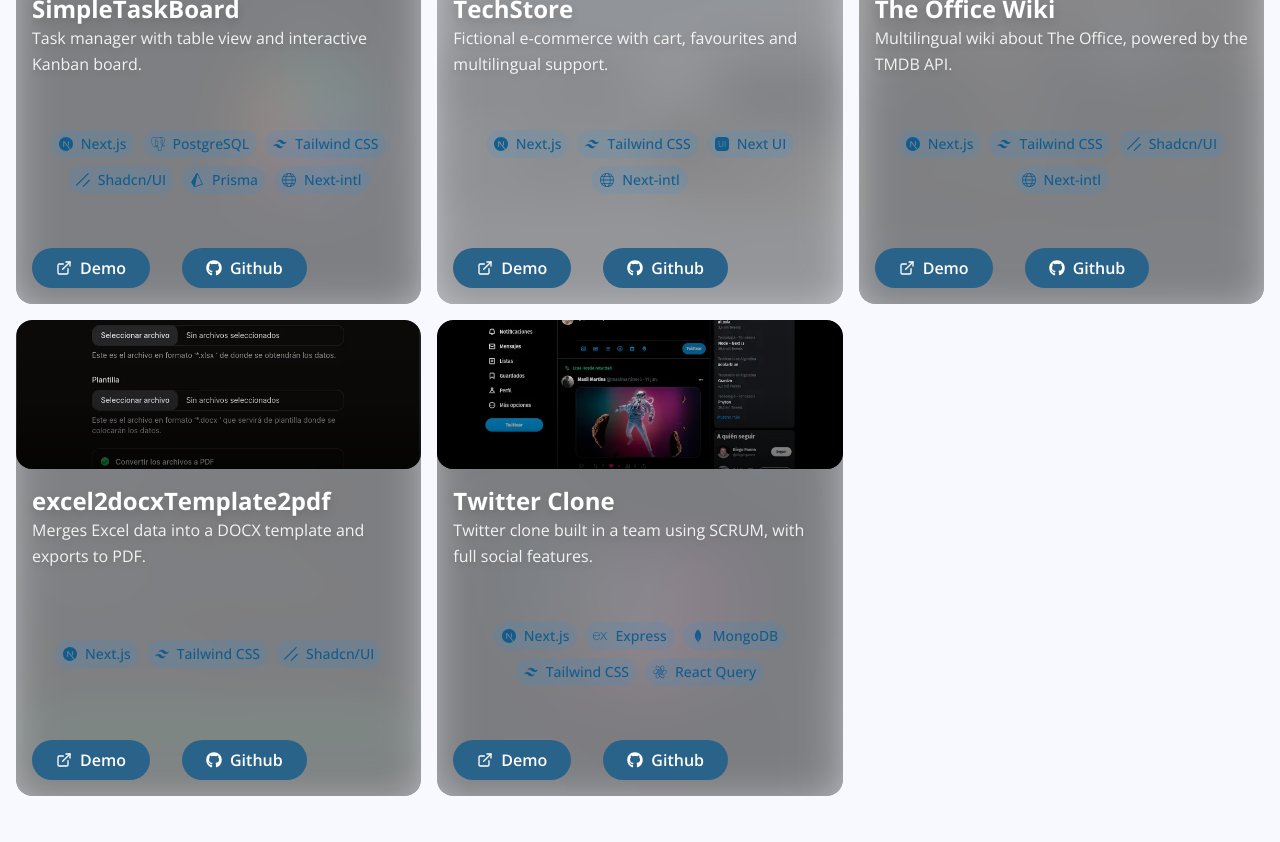
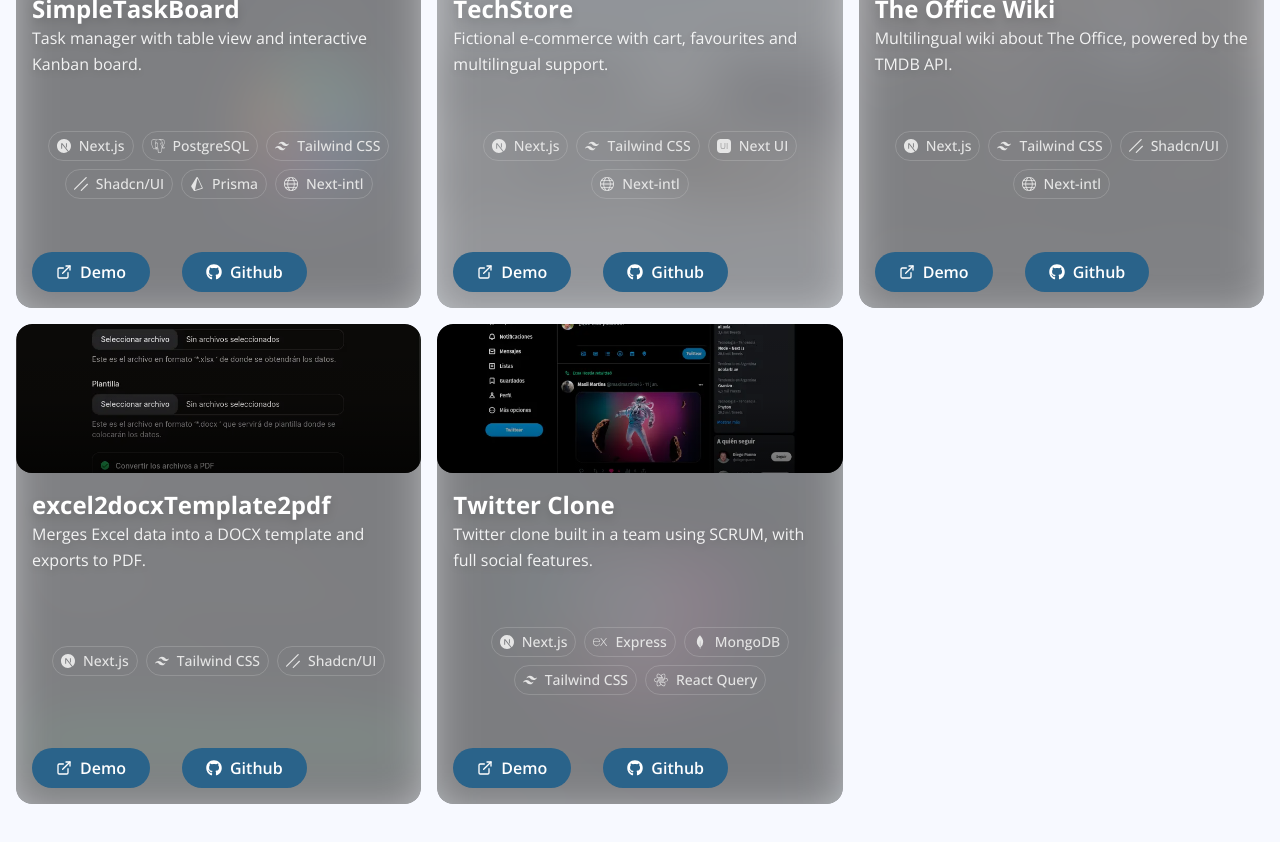
Before and after one commit to fernandobouchet/fernandobouchet.github.io, a Next.js app: page / in a window 1280 px wide. Shown: the part 1140-1982 px from the top of the page. Built offline with nearby package versions, Linux system fonts and the light colour scheme.

Commit message:
feat: update 'badge' style

```diff
--- a/components/ui/badge.tsx
+++ b/components/ui/badge.tsx
@@ -9,7 +9,7 @@ interface Props {
 const Badge = ({ text, className, icon }: Props) => {
   return (
     <div
-      className={`flex min-w-fit items-center gap-2 px-2 py-1 bg-secondary text-secondary-foreground rounded-full font-medium text-xs lg:text-sm whitespace-nowrap ${className}`}
+      className={`flex min-w-fit items-center gap-2 px-2 py-1 rounded-full font-medium text-xs lg:text-sm whitespace-nowrap border border-neutral-200/20 dark:border-neutral-300/20 text-neutral-200 dark:text-neutral-300 ${className}`}
     >
       <span className="flex items-center gap-2">
         {icon}
```
